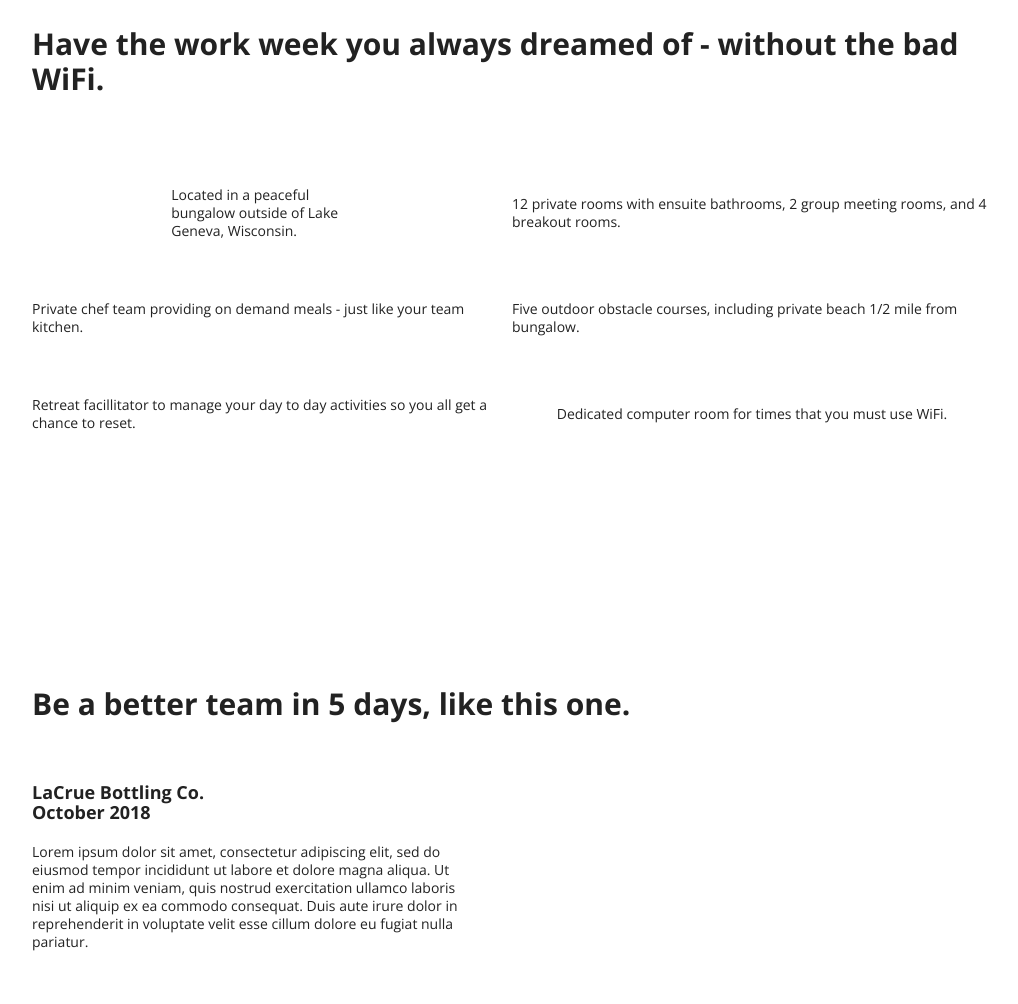
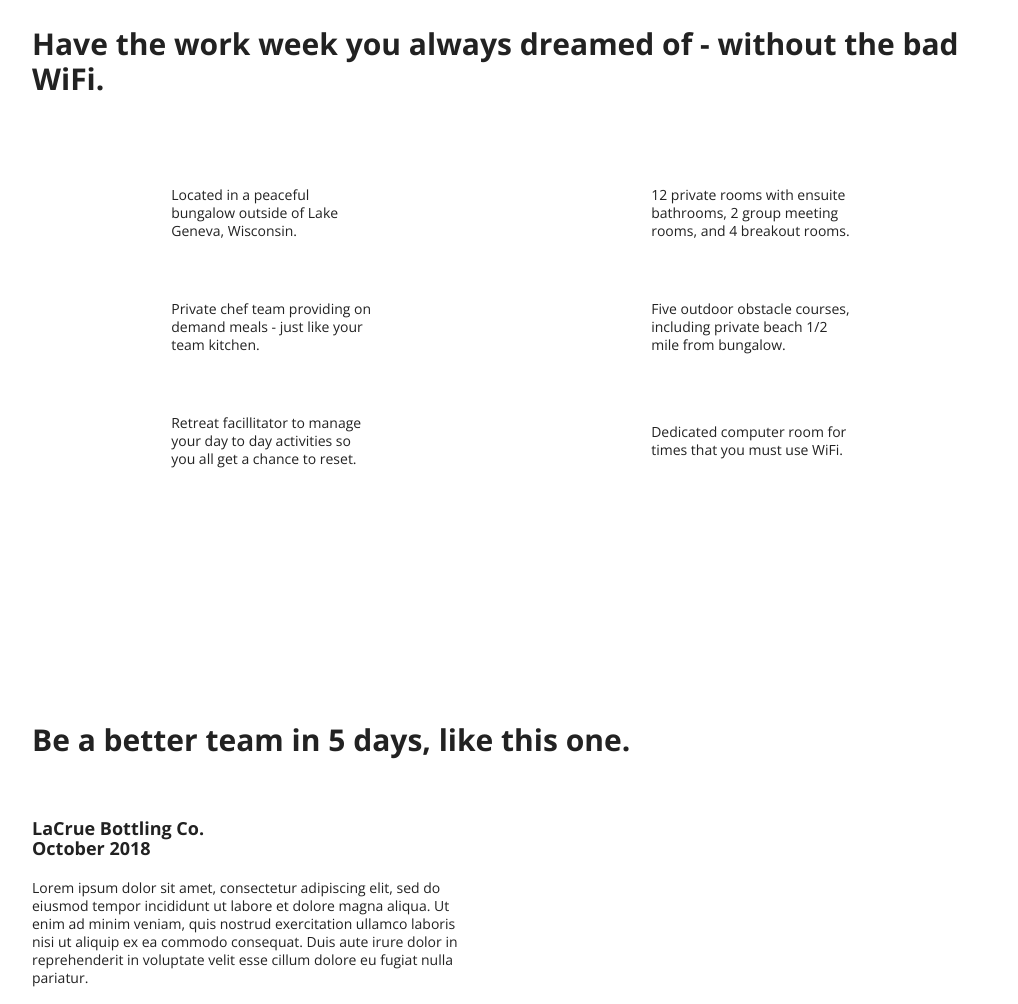
Before and after one commit to hannah-s2022/unplugged-retreat, a website built with Parcel: page index.html in a window 1280 px wide. Shown: the part 723-1727 px from the top of the page, without its empty margins (128-1146 px from the left). Built offline with nearby package versions, Linux system fonts and the light colour scheme.

Commit message:
Features item edit

```diff
--- a/css/main.css
+++ b/css/main.css
@@ -244,7 +244,7 @@ aside {
   margin: 30px 0;
 }
 
-.features .features-items {
+.features .features-item {
   display: flex;
   justify-content: center;
   align-items: center;
--- a/index.html
+++ b/index.html
@@ -67,7 +67,7 @@
       <section class="features">
         <div class="content-wrapper">
           <h2>Have the work week you always dreamed of - without the bad WiFi.</h2>
-          <div class="features-items">
+          <div class="features-item">
             <article>
               <p class="fontawesome-icon">
               </p>
@@ -78,35 +78,35 @@
             <article>
               <p class="fontawesome-icon">
               </p>
-              <p class="features-icon-description">
+              <p class="features-item-description">
                 12 private rooms with ensuite bathrooms, 2 group meeting rooms, and 4 breakout rooms.
               </p>
             </article>
             <article>
               <p class="fontawesome-icon">
               </p>
-              <p class="features-icon-description">
+              <p class="features-item-description">
                 Private chef team providing on demand meals - just like your team kitchen.
               </p>
             </article>
             <article>
               <p class="fontawesome-icon">
               </p>
-              <p class="font-item-description">
+              <p class="features-item-description">
                 Five outdoor obstacle courses, including private beach 1/2 mile from bungalow.
               </p>
             </article>
             <article>
               <p class="fontawesome-icon">
               </p>
-              <p class="font-item-description">
+              <p class="features-item-description">
                 Retreat facillitator to manage your day to day activities so you all get a chance to reset.
               </p>
             </article>
             <article>
               <p class="fontawesome-icon">
               </p>
-              <p class="font-item-description">
+              <p class="features-item-description">
                 Dedicated computer room for times that you must use WiFi.
               </p>
             </article>
```
